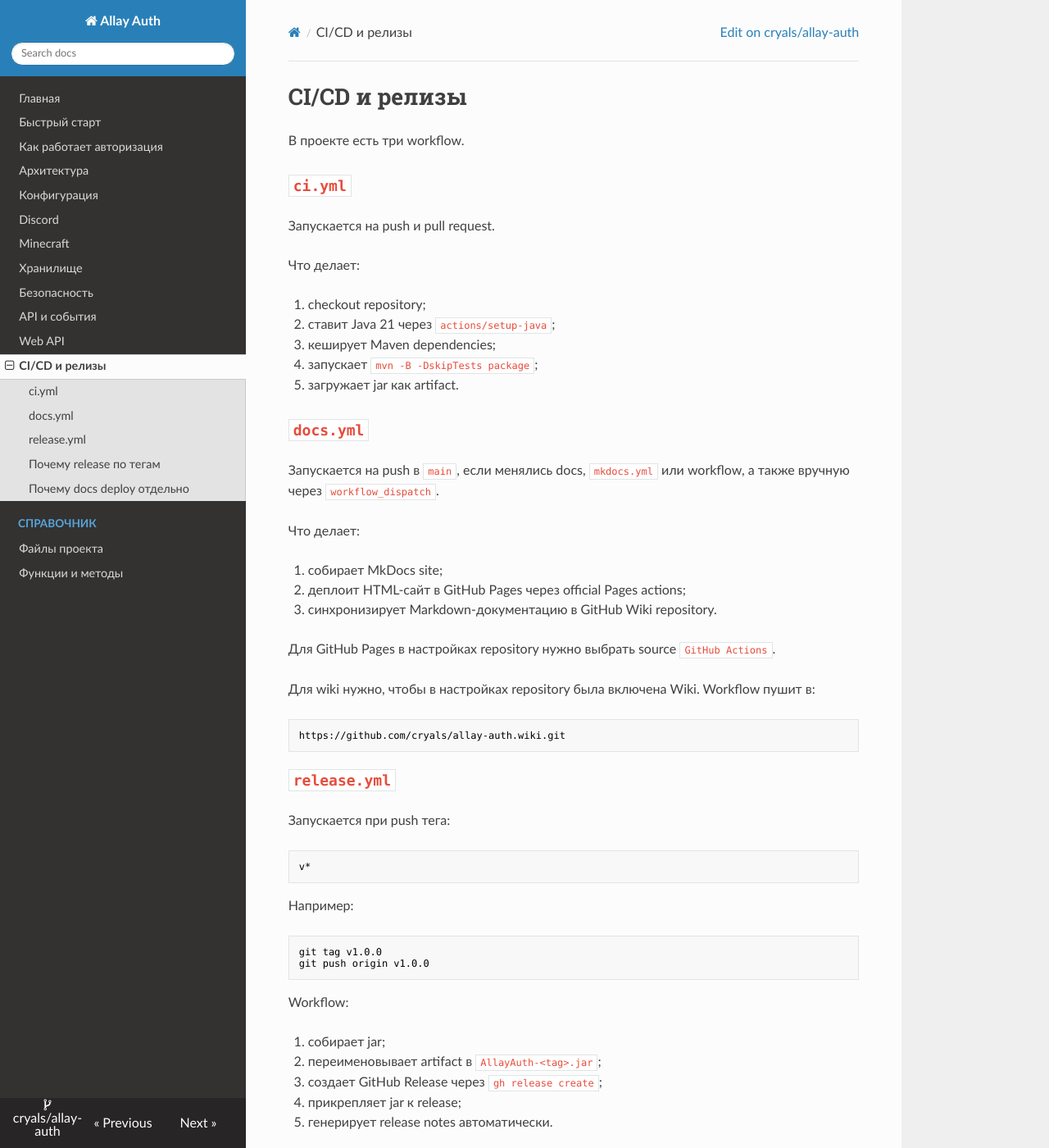
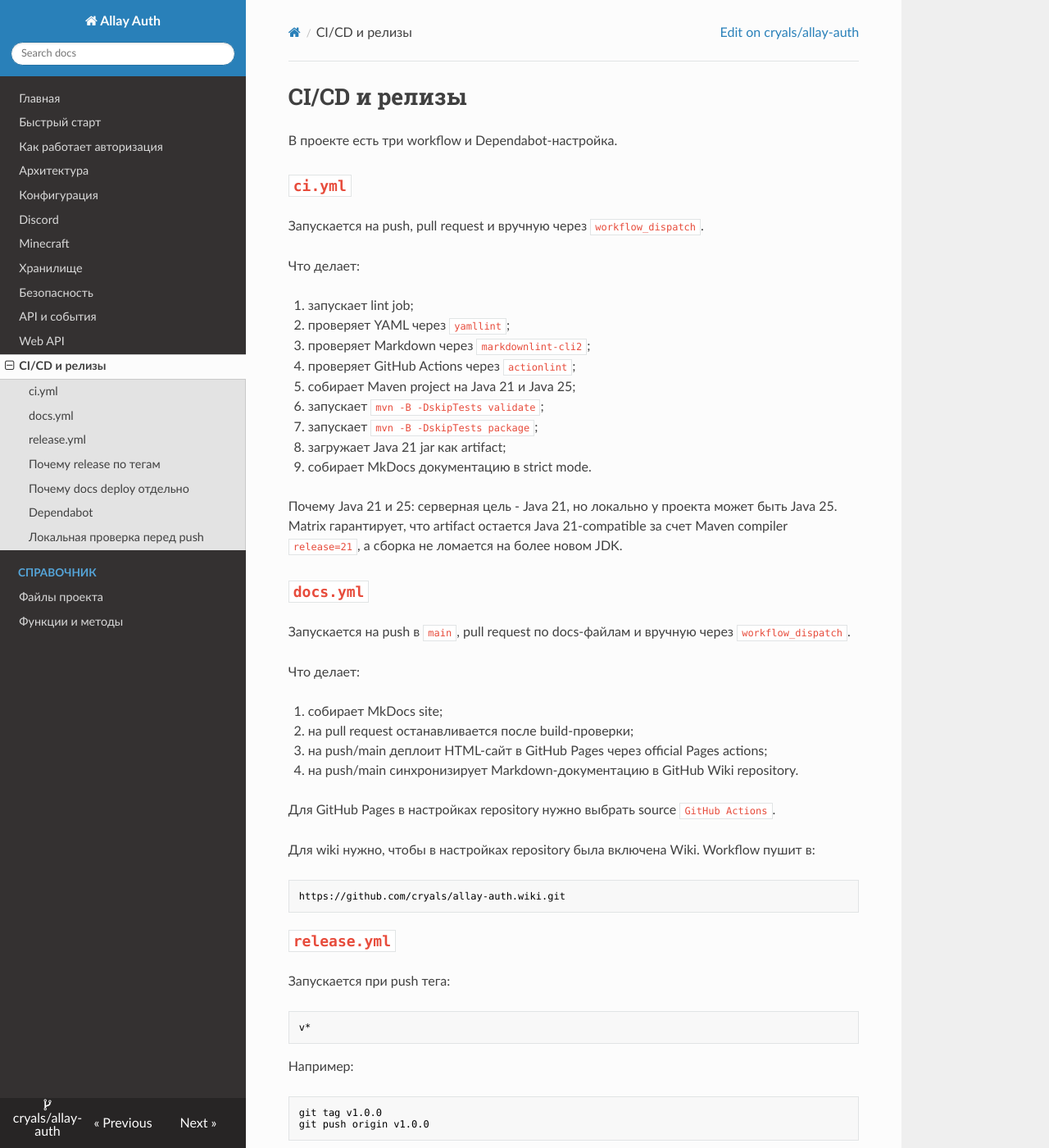
Before and after one commit to cryals/allay-auth, an MkDocs documentation site: the page built from docs/ci-cd.md, in a window 1280 px wide and 1400 px high. Shown: the whole window at 82% size. Built offline with MkDocs 1.6.1, drawn with Linux system fonts in a browser that asks for light colours; nearby versions of some CDN libraries; some of the changed text lies outside the part shown.

Commit message:
Strengthen CI and release automation

````diff
--- a/docs/ci-cd.md
+++ b/docs/ci-cd.md
@@ -1,28 +1,35 @@
 # CI/CD и релизы
 
-В проекте есть три workflow.
+В проекте есть три workflow и Dependabot-настройка.
 
 ## `ci.yml`
 
-Запускается на push и pull request.
+Запускается на push, pull request и вручную через `workflow_dispatch`.
 
 Что делает:
 
-1. checkout repository;
-2. ставит Java 21 через `actions/setup-java`;
-3. кеширует Maven dependencies;
-4. запускает `mvn -B -DskipTests package`;
-5. загружает jar как artifact.
+1. запускает lint job;
+2. проверяет YAML через `yamllint`;
+3. проверяет Markdown через `markdownlint-cli2`;
+4. проверяет GitHub Actions через `actionlint`;
+5. собирает Maven project на Java 21 и Java 25;
+6. запускает `mvn -B -DskipTests validate`;
+7. запускает `mvn -B -DskipTests package`;
+8. загружает Java 21 jar как artifact;
+9. собирает MkDocs документацию в strict mode.
+
+Почему Java 21 и 25: серверная цель - Java 21, но локально у проекта может быть Java 25. Matrix гарантирует, что artifact остается Java 21-compatible за счет Maven compiler `release=21`, а сборка не ломается на более новом JDK.
 
 ## `docs.yml`
 
-Запускается на push в `main`, если менялись docs, `mkdocs.yml` или workflow, а также вручную через `workflow_dispatch`.
+Запускается на push в `main`, pull request по docs-файлам и вручную через `workflow_dispatch`.
 
 Что делает:
 
 1. собирает MkDocs site;
-2. деплоит HTML-сайт в GitHub Pages через official Pages actions;
-3. синхронизирует Markdown-документацию в GitHub Wiki repository.
+2. на pull request останавливается после build-проверки;
+3. на push/main деплоит HTML-сайт в GitHub Pages через official Pages actions;
+4. на push/main синхронизирует Markdown-документацию в GitHub Wiki repository.
 
 Для GitHub Pages в настройках repository нужно выбрать source `GitHub Actions`.
 
@@ -51,9 +58,12 @@ Workflow:
 
 1. собирает jar;
 2. переименовывает artifact в `AllayAuth-<tag>.jar`;
-3. создает GitHub Release через `gh release create`;
-4. прикрепляет jar к release;
-5. генерирует release notes автоматически.
+3. проверяет, что tag похож на semver: `v1.2.3`;
+4. при ручном запуске checkout-ит указанный tag;
+5. создает SHA-256 checksum;
+6. создает GitHub Release через `gh release create`;
+7. прикрепляет jar и `.sha256` к release;
+8. генерирует release notes автоматически.
 
 ## Почему release по тегам
 
@@ -62,3 +72,25 @@ Workflow:
 ## Почему docs deploy отдельно
 
 Документация меняется чаще, чем jar release. Отдельный workflow ускоряет публикацию wiki/pages без создания релиза.
+
+## Dependabot
+
+`.github/dependabot.yml` раз в неделю открывает PR для:
+
+- Maven dependencies;
+- GitHub Actions versions.
+
+Это помогает обновлять JDA, Paper API, JDBC drivers и official actions без ручного мониторинга.
+
+## Локальная проверка перед push
+
+Минимальный набор:
+
+```bash
+mvn -B -DskipTests package
+python -m mkdocs build --strict
+yamllint .
+npx --yes markdownlint-cli2
+```
+
+`actionlint` в CI запускается через Docker image `rhysd/actionlint:1.7.7`.
````
Also changed, not shown: .yamllint.yml (added, +20 -0 lines), docs/reference/files.md (+4 -0 lines), 5 other files.
